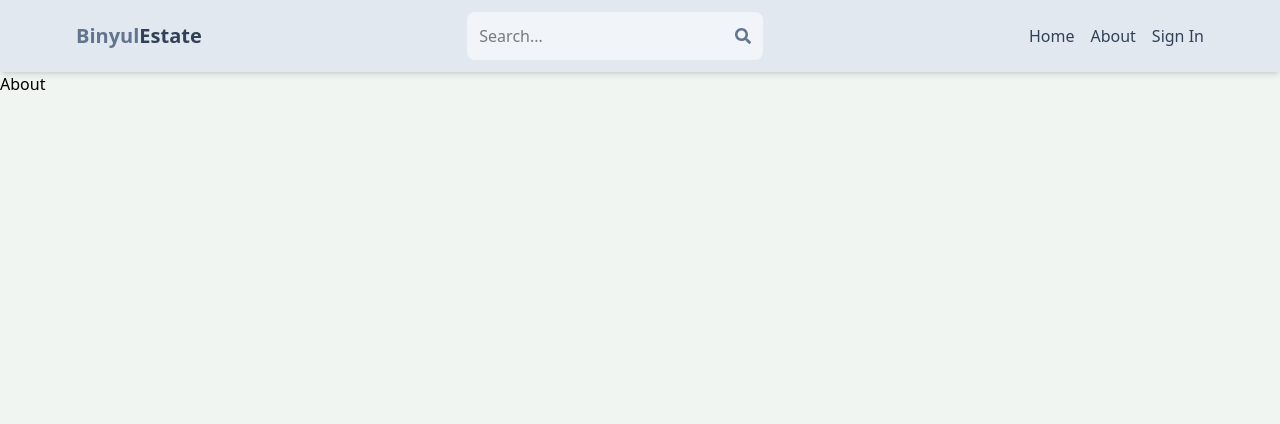
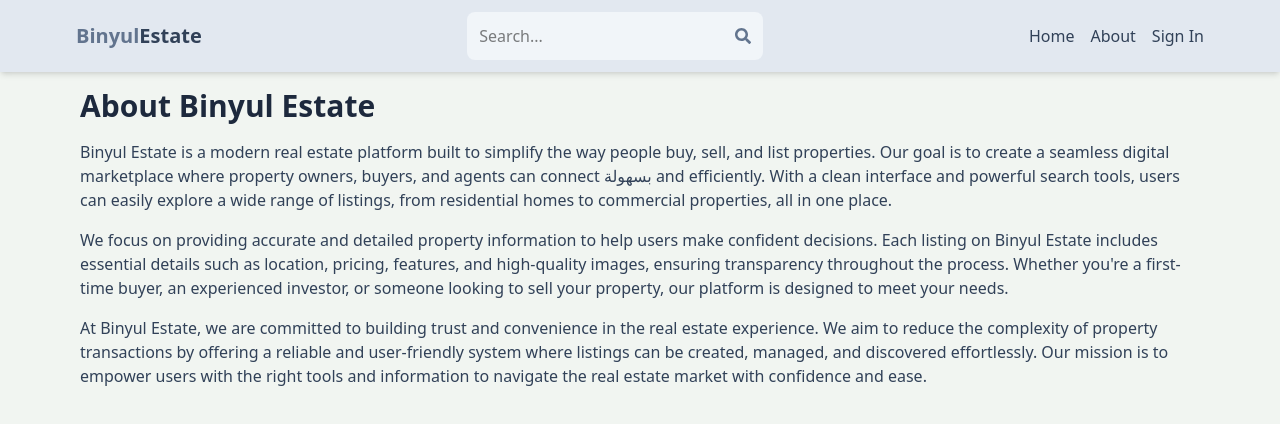
Before and after one commit to binyul1/estate, a React (Vite) app in the folder client/: page /about in a window 1280 px wide. Shown: the top 424 px of the page. Built offline with nearby package versions, Linux system fonts and the light colour scheme; no server answers.

Commit message:
complete about page

```diff
--- a/client/index.html
+++ b/client/index.html
@@ -2,9 +2,8 @@
 <html lang="en">
   <head>
     <meta charset="UTF-8" />
-    <link rel="icon" type="image/svg+xml" href="/vite.svg" />
     <meta name="viewport" content="width=device-width, initial-scale=1.0" />
-    <title>client</title>
+    <title>Binyul Estate</title>
   </head>
   <body>
     <div id="root"></div>
--- a/client/src/pages/About.jsx
+++ b/client/src/pages/About.jsx
@@ -1,9 +1,33 @@
-import React from 'react'
+import React from "react";
 
 export default function About() {
   return (
-    <div>
-      About
+    <div className="py-4 px-4 max-w-6xl mx-auto">
+      <h1 className="text-3xl font-bold mb-4 text-slate-800">About Binyul Estate</h1>
+      <p className="mb-4 text-slate-700 ">
+        Binyul Estate is a modern real estate platform built to simplify the way
+        people buy, sell, and list properties. Our goal is to create a seamless
+        digital marketplace where property owners, buyers, and agents can
+        connect بسهولة and efficiently. With a clean interface and powerful
+        search tools, users can easily explore a wide range of listings, from
+        residential homes to commercial properties, all in one place.
+      </p>
+      <p className="mb-4 text-slate-700 ">
+        We focus on providing accurate and detailed property information to help
+        users make confident decisions. Each listing on Binyul Estate includes
+        essential details such as location, pricing, features, and high-quality
+        images, ensuring transparency throughout the process. Whether you're a
+        first-time buyer, an experienced investor, or someone looking to sell
+        your property, our platform is designed to meet your needs.
+      </p>
+      <p className="mb-4 text-slate-700 ">
+        At Binyul Estate, we are committed to building trust and convenience in
+        the real estate experience. We aim to reduce the complexity of property
+        transactions by offering a reliable and user-friendly system where
+        listings can be created, managed, and discovered effortlessly. Our
+        mission is to empower users with the right tools and information to
+        navigate the real estate market with confidence and ease.
+      </p>
     </div>
-  )
+  );
 }
```
